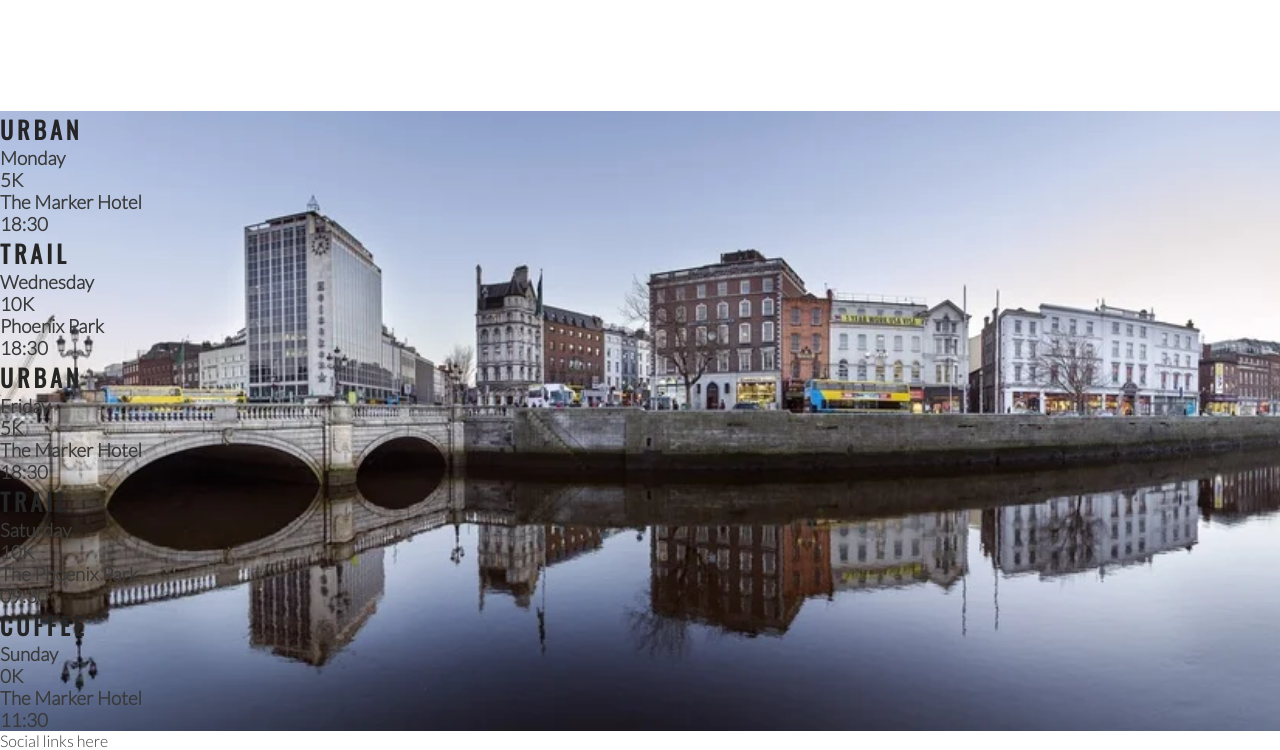
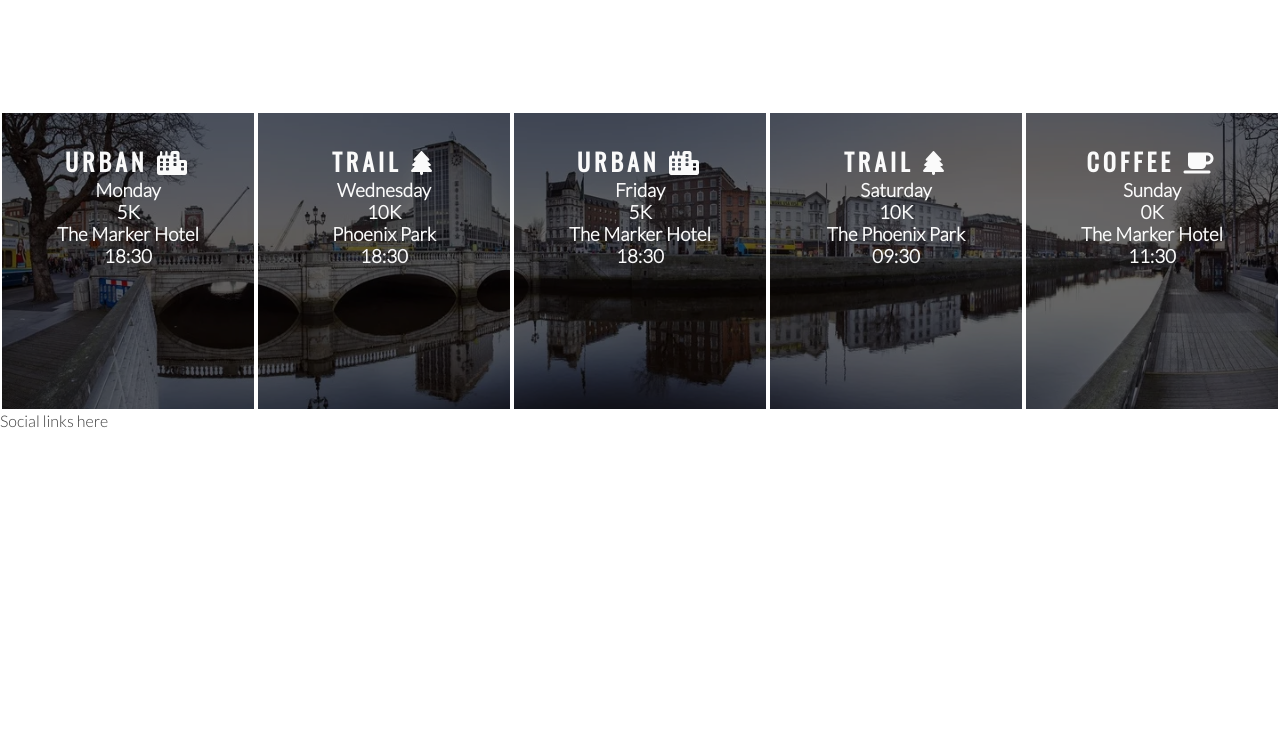
Before and after one commit to hartnetl/Love-Running, a plain HTML site: page index.html in a window 1280 px wide. Shown: the part 1184-1934 px from the top of the page. After the commit the page ends 1614 px from the top, so only its background shows below. Drawn offline with nearby package versions, Linux system fonts and the light colour scheme.

Commit message:
Style times panels and add icons

```diff
--- a/assets/css/style.css
+++ b/assets/css/style.css
@@ -197,3 +197,20 @@
     width: 100%;
     overflow: hidden;
 }
+
+#times div {
+    color: #fafafa;
+    background-color: rgba(0, 0, 0, .6);
+    width: 20%;                         /* 20% cause there's 5 side by side divs */
+    height: 300px;                      /* This is half the height of sections above */
+    float: left;                        /* Shows the text divs horizontally */
+    padding: 30px 00 10px;              /* padding on top and left only */
+    text-align: center;
+    border: 2px solid white;          /* The border colour matches the background to give the appearance
+                                            of the image being broken up into 5 */
+    box-sizing: border-box;             /* Adding the border made our width >100%. This keeps it to that */
+}
+
+#times h2 {
+    color: #fafafa;
+}
--- a/index.html
+++ b/index.html
@@ -92,7 +92,7 @@
 
     <section id="times">
         <div>
-            <h2>Urban</h2>
+            <h2>Urban <i class="fas fa-city"></i></h2>
             <h3>Monday</h3>
             <h3>5K</h3>
             <h3>The Marker Hotel</h3>
@@ -100,7 +100,7 @@
         </div>
 
         <div>
-            <h2>Trail</h2>
+            <h2>Trail <i class="fas fa-tree"></i></h2>
             <h3>Wednesday</h3>
             <h3>10K</h3>
             <h3>Phoenix Park</h3>
@@ -108,7 +108,7 @@
         </div>
 
         <div>
-            <h2>Urban</h2>
+            <h2>Urban <i class="fas fa-city"></i></h2>
             <h3>Friday</h3>
             <h3>5K</h3>
             <h3>The Marker Hotel</h3>
@@ -116,7 +116,7 @@
         </div>
 
         <div>
-            <h2>Trail</h2>
+            <h2>Trail <i class="fas fa-tree"></i></h2>
             <h3>Saturday</h3>
             <h3>10K</h3>
             <h3>The Phoenix Park</h3>
@@ -124,7 +124,7 @@
         </div>
 
         <div>
-            <h2>Coffee</h2>
+            <h2>Coffee <i class="fas fa-coffee"></i></h2>
             <h3>Sunday</h3>
             <h3>0K</h3>
             <h3>The Marker Hotel</h3>
```
Also changed, not shown: git commit commands.txt.
